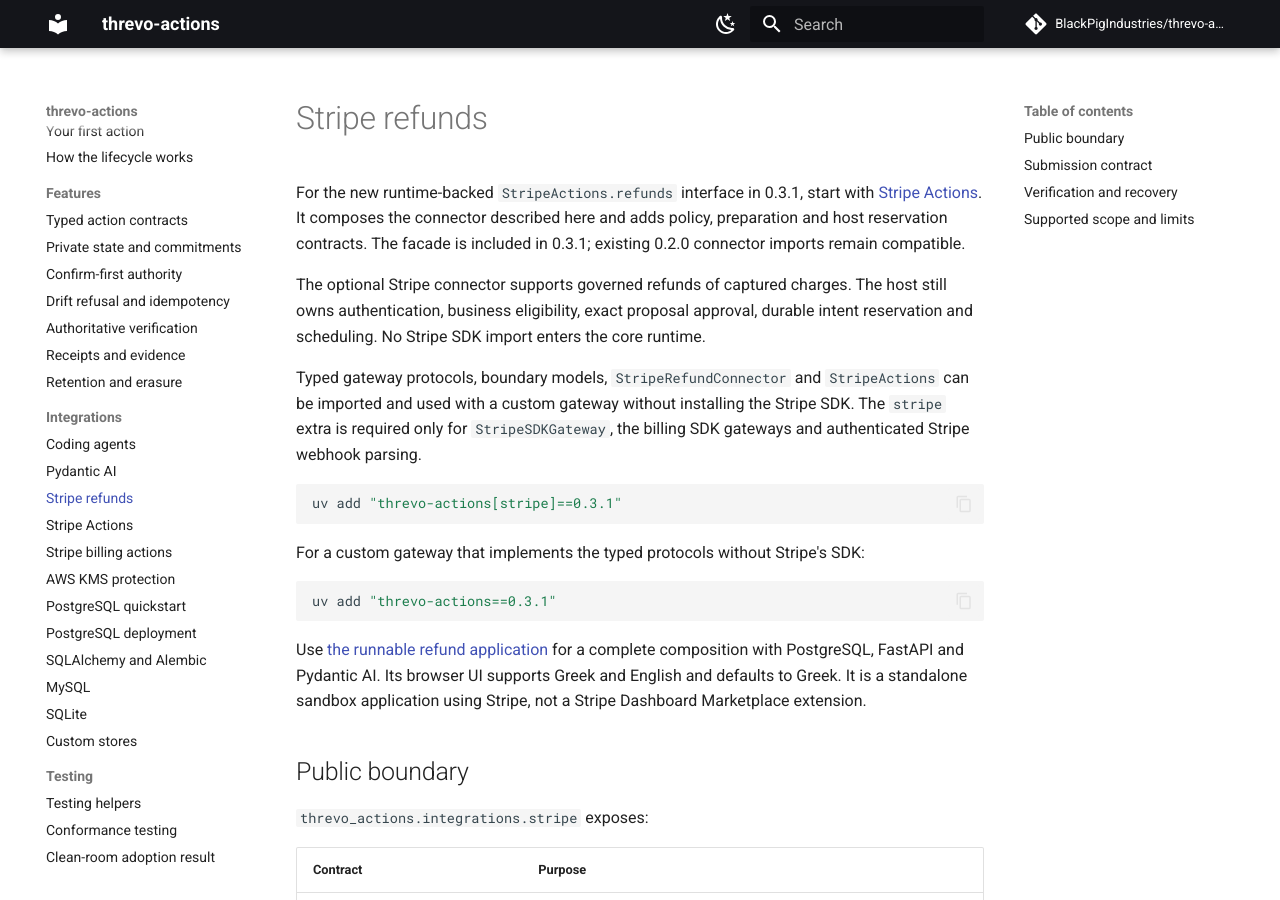
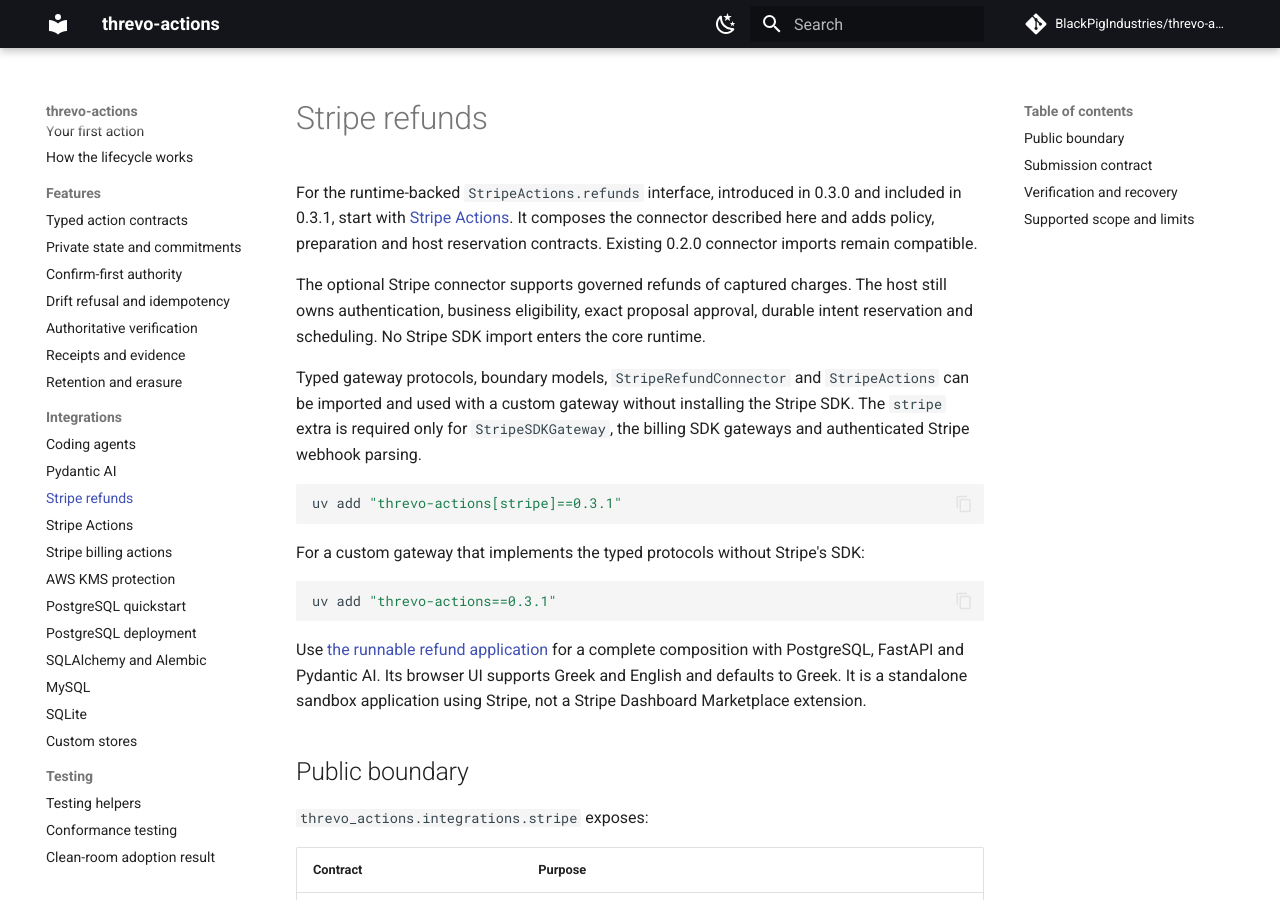
Before and after one commit to BlackPigIndustries/threvo-actions, an MkDocs documentation site: the page built from docs/integrations/stripe.md, in a window 1280 px wide and 900 px high. Built offline with MkDocs 1.6.1 and Material for MkDocs 9.7.7, drawn with Linux system fonts in a browser that asks for light colours; comment, search, counter and statistics services are not loaded.

Commit message:
docs: make 0.3.1 release boundaries unambiguous
Clarify historical Stripe introduction, the current compatibility baseline, and the exact release authorization date.

Co-Authored-By: Claude Opus 4.6 <noreply@anthropic.com>

```diff
--- a/docs/integrations/stripe.md
+++ b/docs/integrations/stripe.md
@@ -1,9 +1,9 @@
 # Stripe refunds
 
-For the new runtime-backed `StripeActions.refunds` interface in 0.3.1, start
-with [Stripe Actions](stripe-actions.md). It composes the connector described
-here and adds policy, preparation and host reservation contracts. The facade is
-included in 0.3.1; existing 0.2.0 connector imports remain compatible.
+For the runtime-backed `StripeActions.refunds` interface, introduced in 0.3.0
+and included in 0.3.1, start with [Stripe Actions](stripe-actions.md). It
+composes the connector described here and adds policy, preparation and host
+reservation contracts. Existing 0.2.0 connector imports remain compatible.
 
 The optional Stripe connector supports governed refunds of captured charges.
 The host still owns authentication, business eligibility, exact proposal
```
Also changed, not shown: docs/releases/0.3.1.md (+1 -1 lines), docs/versioning.md (+1 -1 lines).
